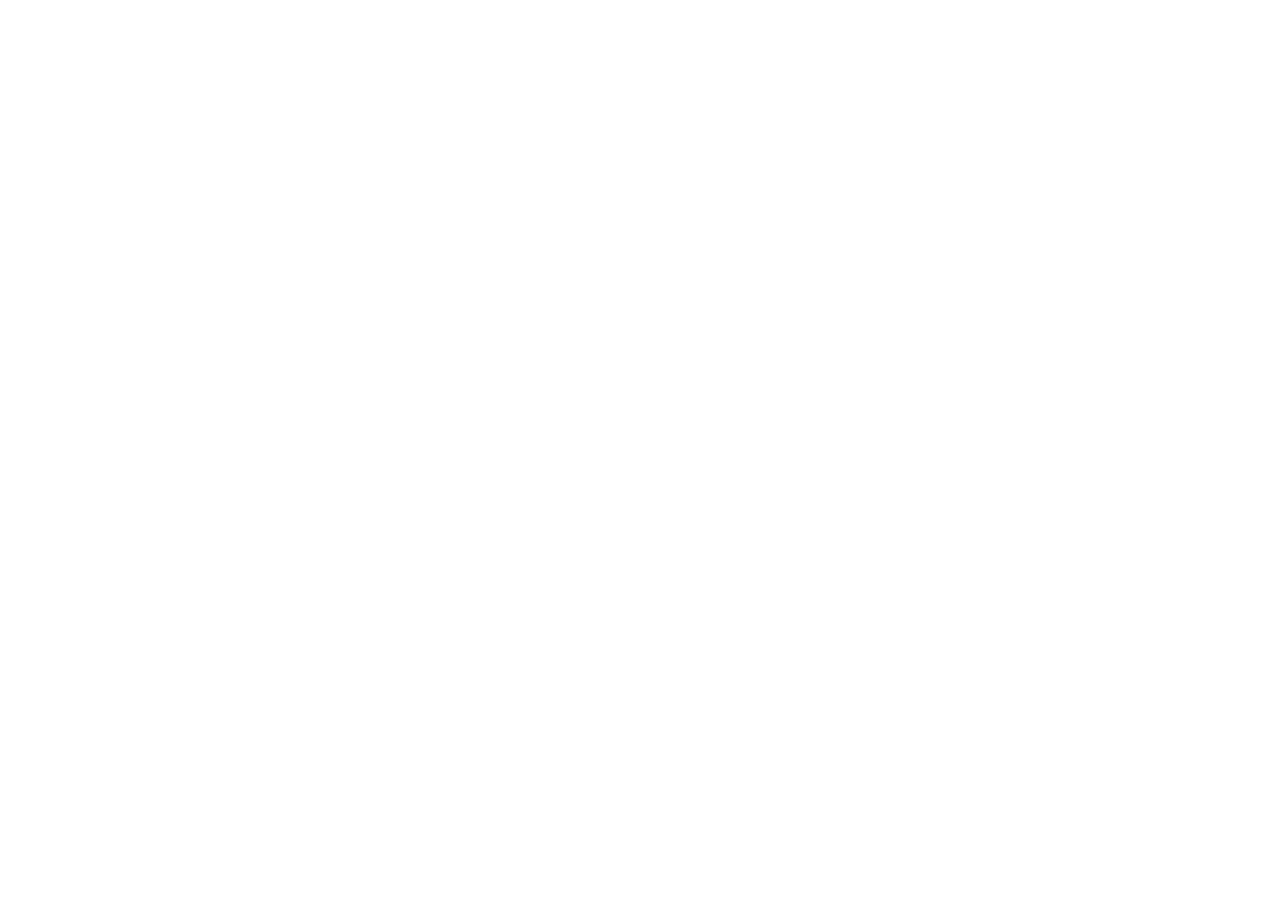
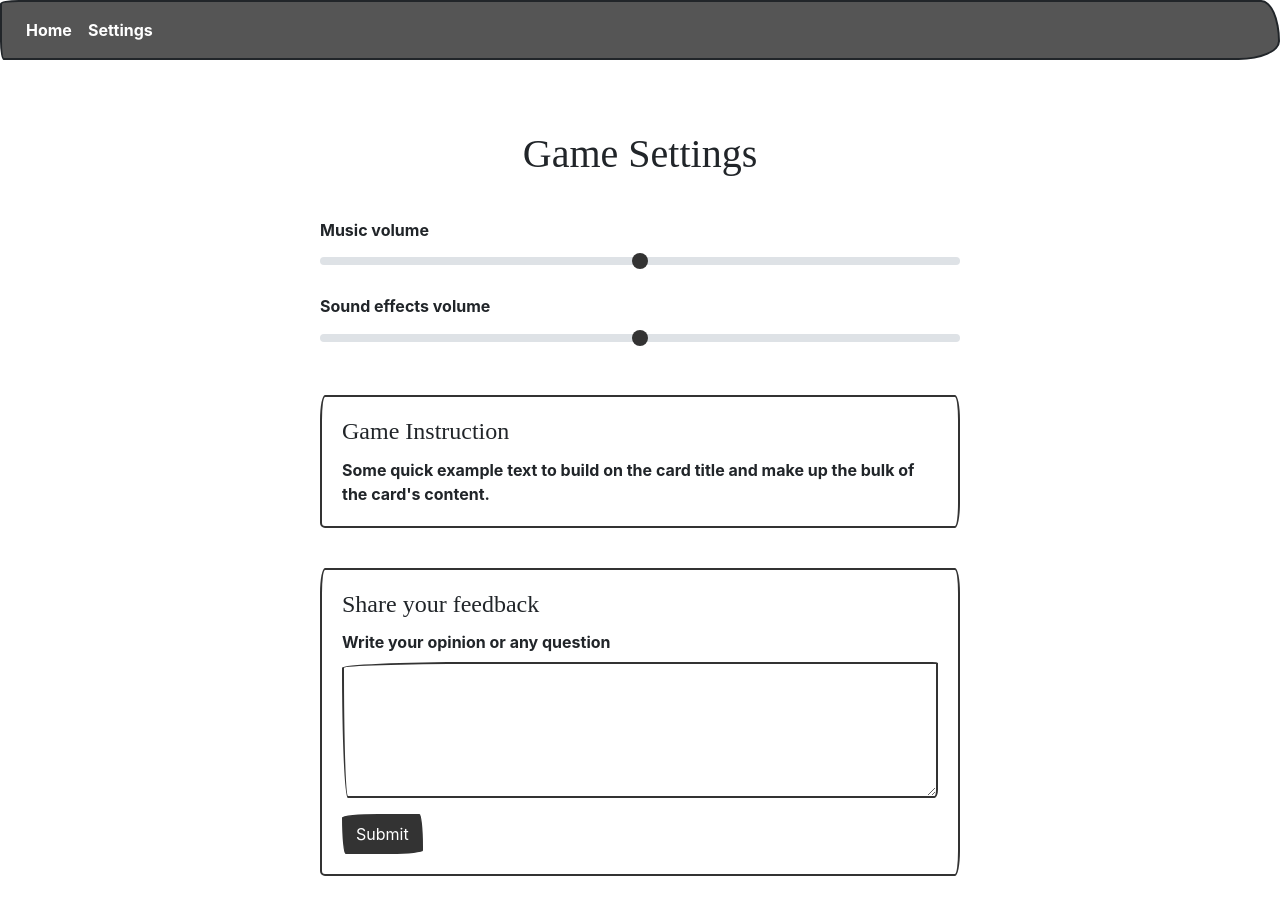
Before and after one commit to mkriventsev/KAJ-SEM, a React (Create React App) app: page /settings in a window 1280 px wide. Shown: the top 914 px of the page. Before the commit the page ends 800 px from the top, so only its background shows below. Built offline with nearby package versions, Linux system fonts and the light colour scheme; a web font is replaced by a local one.

Commit message:
add statistic page

```diff
--- a/src/index.js
+++ b/src/index.js
@@ -9,6 +9,7 @@ import {
   Switch,
   Route,
 } from "react-router-dom";
+import SettingsScreen from './screens/SettingsScreen';
 
 
 ReactDOM.render(
@@ -21,6 +22,9 @@ ReactDOM.render(
         <Route path="/game">
           <GameScreen />
         </Route>
+        <Route path="/settings">
+          <SettingsScreen />
+          </Route>
       </Switch>
     </Router>
   </React.StrictMode>,
--- /dev/null
+++ b/src/screens/SettingsScreen/index.jsx
@@ -0,0 +1,48 @@
+import React, { Component } from 'react'
+import Navigation from '../../components/Navigation'
+import './styles.scss'
+
+export default class SettingsScreen extends Component {
+    render() {
+        return (
+            <div>
+                   <Navigation />
+                   <div className='settings-container'>
+                       <h1>Game Settings</h1>
+                       <section>
+                        <fieldset class="form-group">
+                            <label>Music volume</label>
+                            <input type="range" class="custom-range" />
+                        </fieldset>
+                        <fieldset class="form-group">
+                            <label>Sound effects volume</label>
+                            <input type="range" class="custom-range"/>
+                        </fieldset>
+                        </section>
+                        <section>
+                        <div class="card">
+                            <div class="card-body">
+                                <h4 class="card-title">Game Instruction</h4>
+                                <p class="card-text">Some quick example text to build on the card title and make up the bulk of the card's content.</p>
+                            </div>
+                            </div>
+                        </section>
+                        <section>
+                        <div class="card">
+                            <div class="card-body">
+                                <h4 class="card-title">Share your feedback</h4>
+                                <form>
+                                <div class="form-group">
+                                <label for="textarea">Write your opinion or any question</label>
+                                <textarea class="form-control" id="textarea" rows="5"></textarea>
+                                </div>
+                                <button type="submit" class="btn btn-primary">Submit</button>
+                                </form>
+                            </div>
+                            </div>
+                            </section>
+                   </div>
+            </div>
+        )
+    }
+}
--- /dev/null
+++ b/src/screens/SettingsScreen/styles.scss
@@ -0,0 +1,12 @@
+.settings-container {
+    width: 50%;
+    margin: 70px auto;
+
+    h1 {
+        text-align: center;
+    }
+
+    section {
+        margin-top: 40px;
+    }
+}
```
